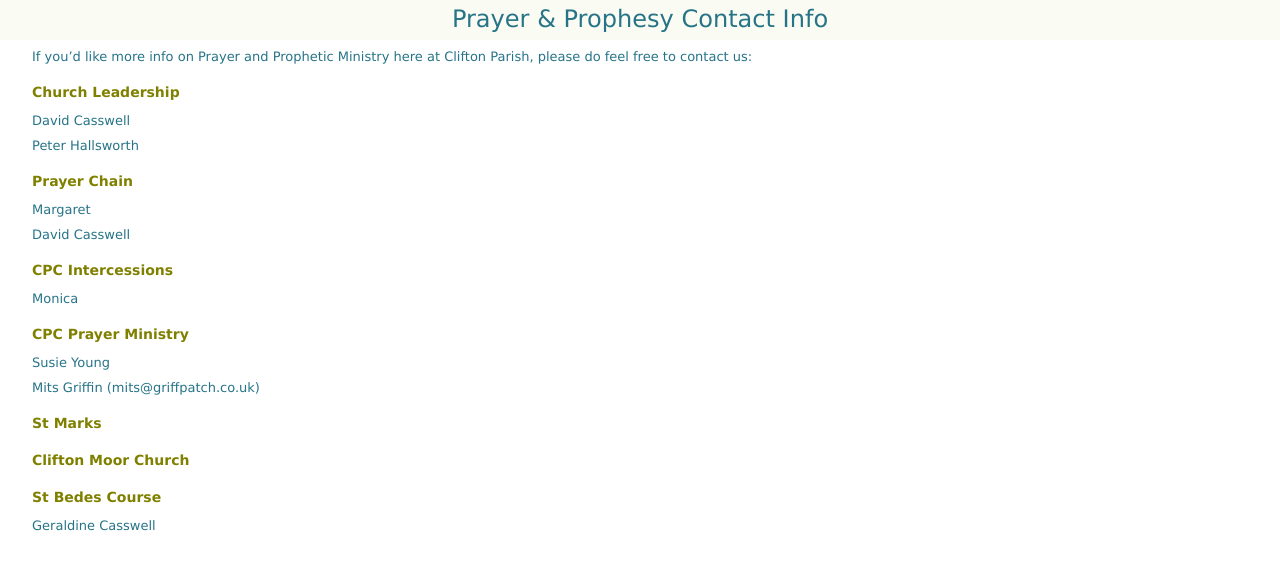
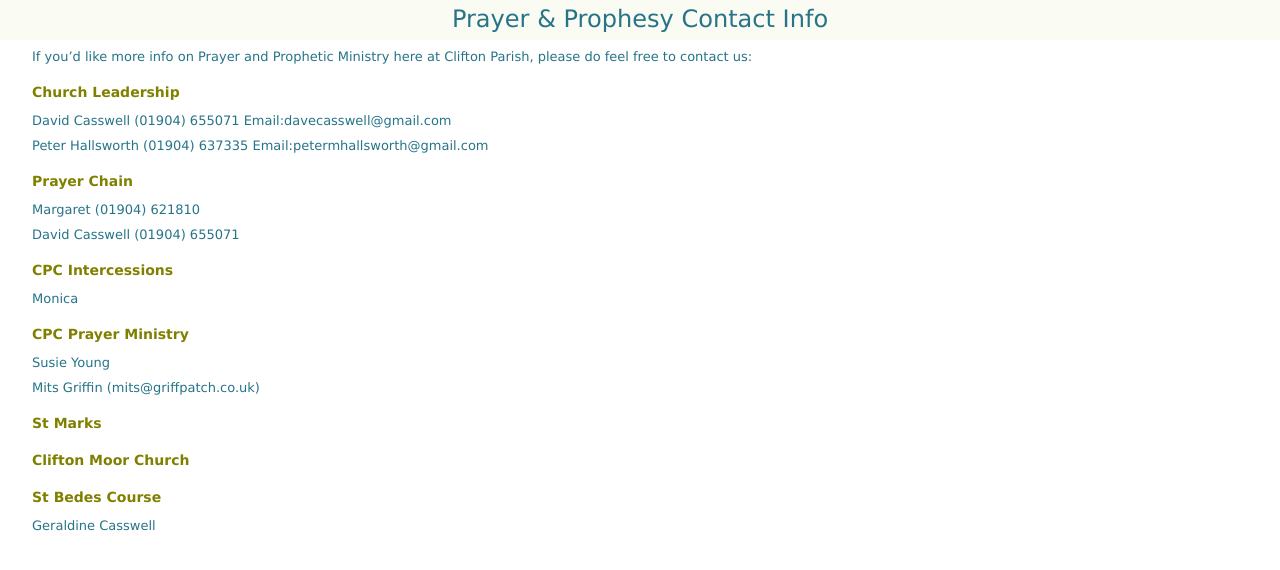
Before and after one commit to griffpatch/CPCYorkPP, a Jekyll site: the page built from pages/contacts.md, in a window 1280 px wide. Shown: the top 570 px of the page. Built offline with Jekyll 4.4.1, drawn with Linux system fonts in a browser that asks for light colours.

Commit message:
Update contacts.md

```diff
--- a/pages/contacts.md
+++ b/pages/contacts.md
@@ -10,15 +10,15 @@ If you’d like more info on Prayer and Prophetic Ministry here at Clifton Paris
 
 Church Leadership
 -----------------
-David Casswell
+David Casswell (01904) 655071 Email:davecasswell@gmail.com
 
-Peter Hallsworth
+Peter Hallsworth (01904) 637335 Email:petermhallsworth@gmail.com
 
 Prayer Chain
 ------------
-Margaret
+Margaret (01904) 621810
 
-David Casswell
+David Casswell (01904) 655071
 
 CPC Intercessions
 -----------------
```
